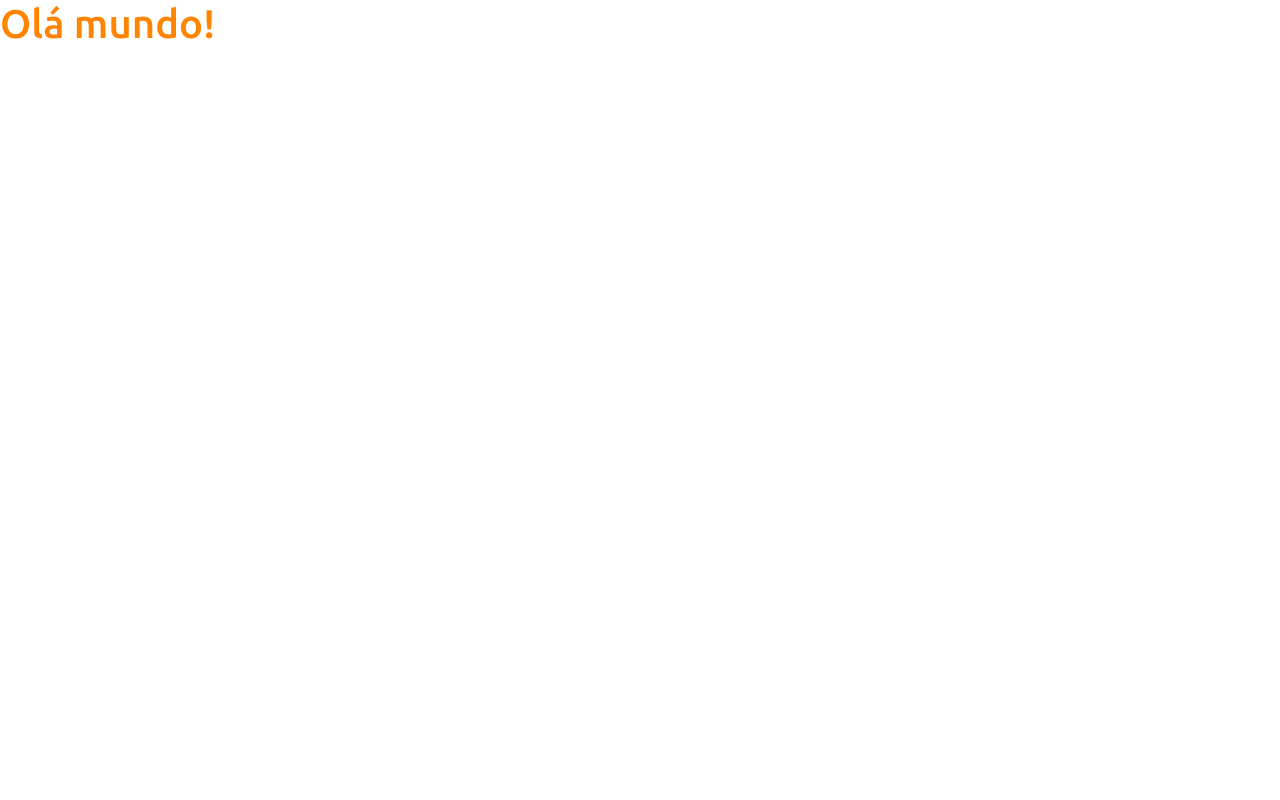
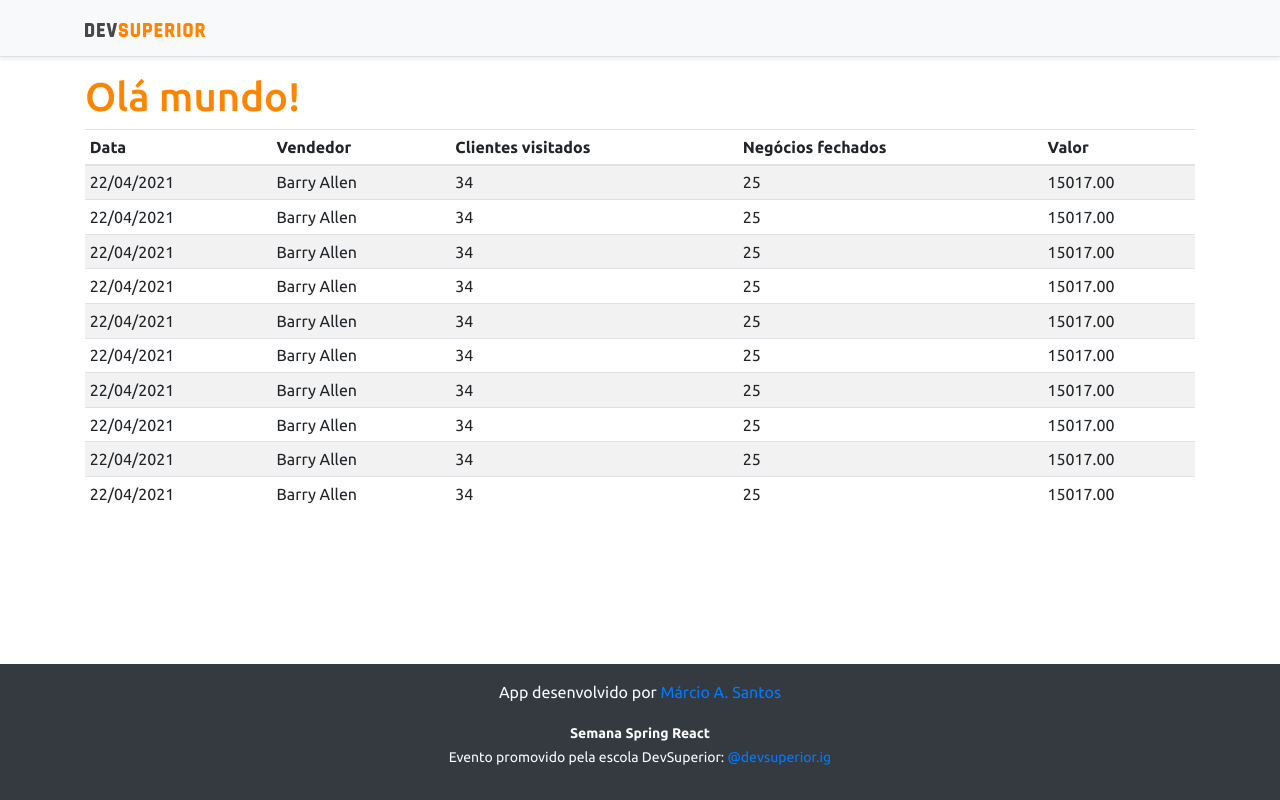
Before and after one commit to marcioasan/projeto-sds3, a React (Create React App) app in the folder frontend/: page / in a window 1280 px wide. Built offline with nearby package versions, Linux system fonts and the light colour scheme.

Commit message:
Basic static components

```diff
--- a/frontend/src/App.tsx
+++ b/frontend/src/App.tsx
@@ -1,9 +1,19 @@
+import DataTable from "components/DataTable";
+import Footer from "components/Footer";
+import NavBar from "components/NavBar";
 
 function App() {
   return (
-    <div>
-      <h1 className="text-primary">Olá mundo!</h1>
-    </div>
+    <>
+      <NavBar />
+      <div className="container">
+        <h1 className="text-primary">Olá mundo!</h1>
+
+        <DataTable />
+
+      </div>
+      <Footer />
+    </>
   );
 }
 
--- /dev/null
+++ b/frontend/src/components/DataTable/index.tsx
@@ -0,0 +1,91 @@
+const DataTable = () => {
+  return (
+    <div className="table-responsive">
+      <table className="table table-striped table-sm">
+        <thead>
+          <tr>
+            <th>Data</th>
+            <th>Vendedor</th>
+            <th>Clientes visitados</th>
+            <th>Negócios fechados</th>
+            <th>Valor</th>
+          </tr>
+        </thead>
+        <tbody>
+          <tr>
+            <td>22/04/2021</td>
+            <td>Barry Allen</td>
+            <td>34</td>
+            <td>25</td>
+            <td>15017.00</td>
+          </tr>
+          <tr>
+            <td>22/04/2021</td>
+            <td>Barry Allen</td>
+            <td>34</td>
+            <td>25</td>
+            <td>15017.00</td>
+          </tr>
+          <tr>
+            <td>22/04/2021</td>
+            <td>Barry Allen</td>
+            <td>34</td>
+            <td>25</td>
+            <td>15017.00</td>
+          </tr>
+          <tr>
+            <td>22/04/2021</td>
+            <td>Barry Allen</td>
+            <td>34</td>
+            <td>25</td>
+            <td>15017.00</td>
+          </tr>
+          <tr>
+            <td>22/04/2021</td>
+            <td>Barry Allen</td>
+            <td>34</td>
+            <td>25</td>
+            <td>15017.00</td>
+          </tr>
+          <tr>
+            <td>22/04/2021</td>
+            <td>Barry Allen</td>
+            <td>34</td>
+            <td>25</td>
+            <td>15017.00</td>
+          </tr>
+          <tr>
+            <td>22/04/2021</td>
+            <td>Barry Allen</td>
+            <td>34</td>
+            <td>25</td>
+            <td>15017.00</td>
+          </tr>
+          <tr>
+            <td>22/04/2021</td>
+            <td>Barry Allen</td>
+            <td>34</td>
+            <td>25</td>
+            <td>15017.00</td>
+          </tr>
+          <tr>
+            <td>22/04/2021</td>
+            <td>Barry Allen</td>
+            <td>34</td>
+            <td>25</td>
+            <td>15017.00</td>
+          </tr>
+          <tr>
+            <td>22/04/2021</td>
+            <td>Barry Allen</td>
+            <td>34</td>
+            <td>25</td>
+            <td>15017.00</td>
+          </tr>
+        </tbody>
+      </table>
+    </div>
+  );
+};
+
+export default DataTable;
--- /dev/null
+++ b/frontend/src/components/Footer/index.tsx
@@ -0,0 +1,22 @@
+const Footer = () => {
+  return (
+    <footer className="footer mt-auto py-3 bg-dark">
+      <div className="container">
+        <p className="text-light">
+          App desenvolvido por{" "}
+          <a href="https://github.com/marcioasan" target="_blank" rel="noreferrer">Márcio A. Santos</a>
+        </p>
+        <p className="text-light">
+          <small>
+            <strong>Semana Spring React</strong>
+            <br />
+              Evento promovido pela escola DevSuperior:{" "}
+            <a href="https://instagram.com/devsuperior.ig" target="_blank" rel="noreferrer">@devsuperior.ig</a>
+          </small>
+        </p>
+      </div>
+    </footer>
+  );
+};
+
+export default Footer;
--- /dev/null
+++ b/frontend/src/components/NavBar/index.tsx
@@ -0,0 +1,15 @@
+import ImgDsDark from 'assets/img/ds-dark.svg'
+
+const NavBar = () => {
+  return (
+    <div className="d-flex flex-column flex-md-row align-items-center p-3 px-md-4 mb-3 bg-light border-bottom shadow-sm">
+      <div className="container">
+        <nav className="my-2 my-md-0 mr-md-3">
+          <img src={ImgDsDark} alt="DevSuperior" width="120" />
+        </nav>
+      </div>
+    </div>
+  );
+};
+
+export default NavBar;
```
Also changed, not shown: frontend/src/assets/img/ds-dark.svg (added).
